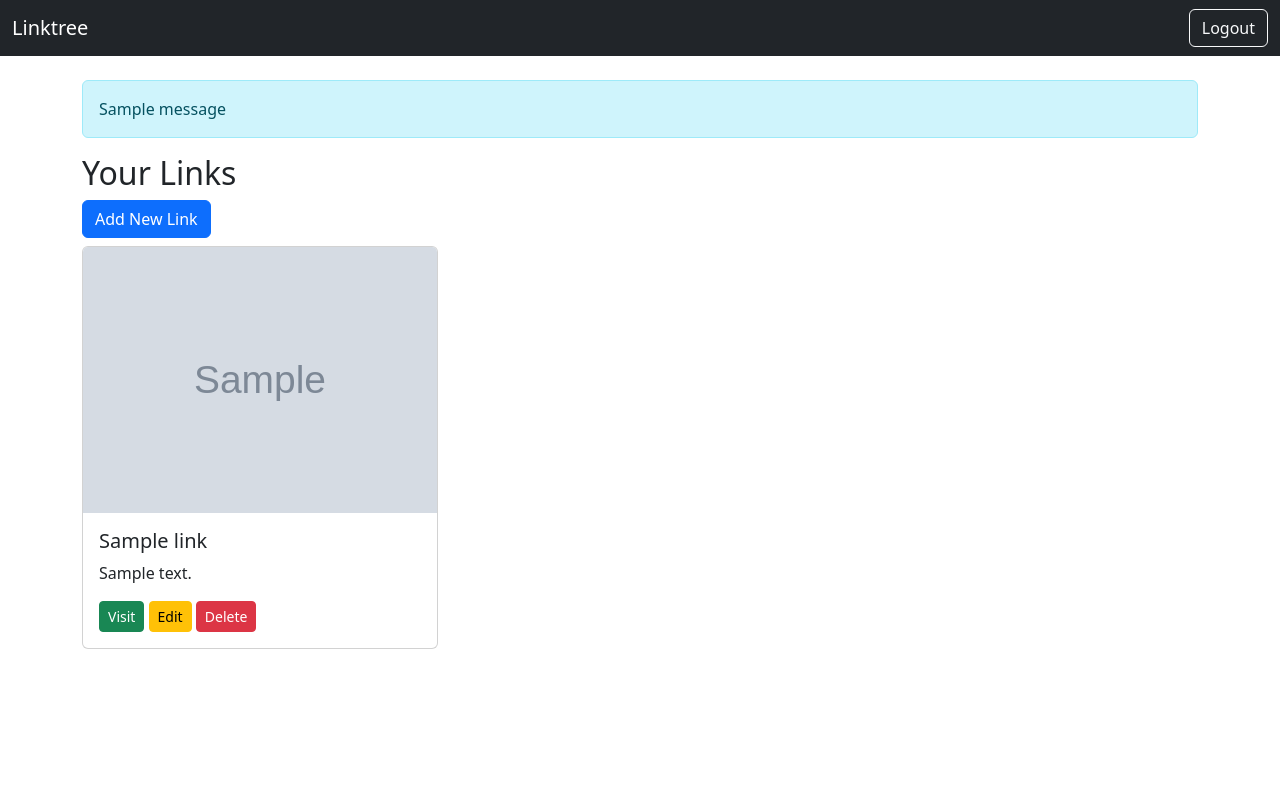
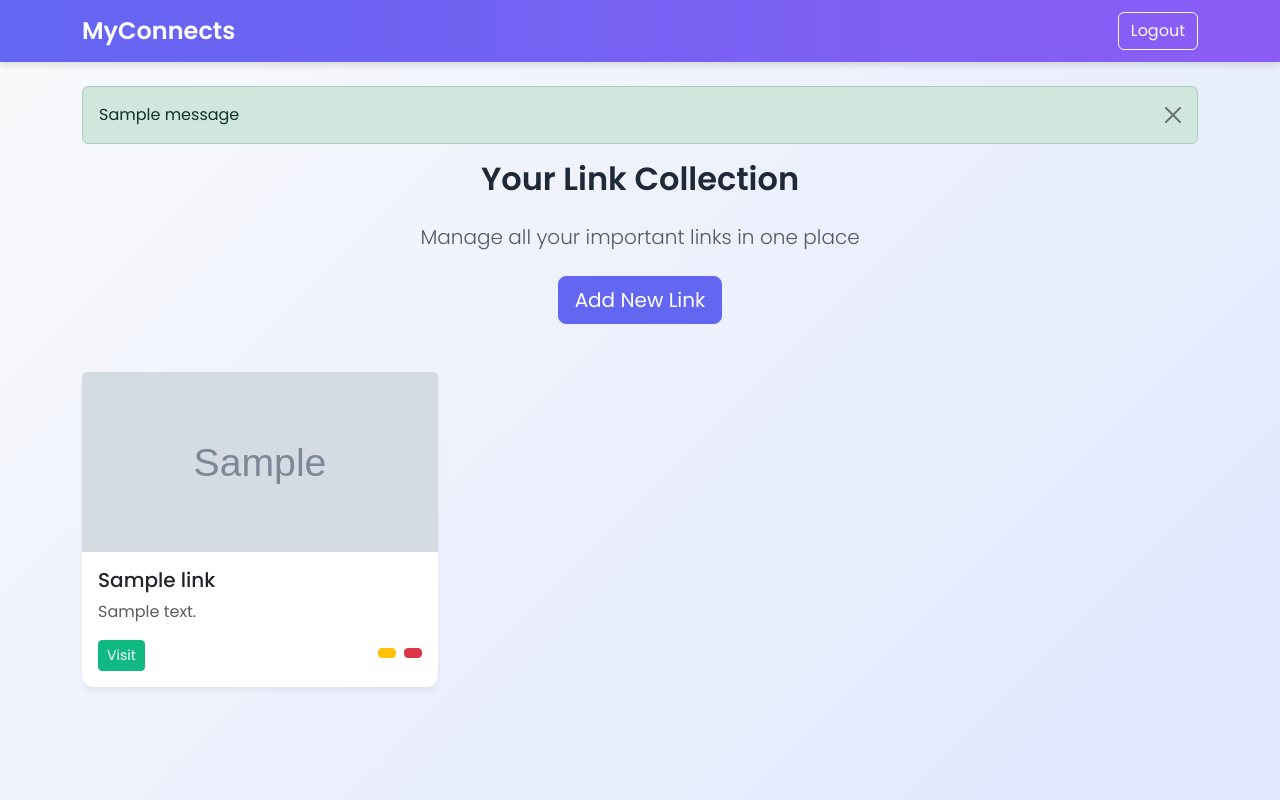
Before and after one commit to Nextbrand18/connectapp, a Flask app: page /dashboard in a window 1280 px wide. Run offline with Flask 3, Linux system fonts and the light colour scheme; a user stored in the database is signed in; tables that the repository leaves empty hold one stand-in row (values such as "Sample post"); grey boxes marked "Sample" are stand-in pictures; one stand-in notice (Sample message) is shown.

Commit message:
add colours

```diff
--- a/app/templates/base.html
+++ b/app/templates/base.html
@@ -5,25 +5,86 @@
   <title>Linktree Clone</title>
   <meta name="viewport" content="width=device-width, initial-scale=1">
   <link href="https://cdn.jsdelivr.net/npm/bootstrap@5.3.0/dist/css/bootstrap.min.css" rel="stylesheet">
+  <link href="https://fonts.googleapis.com/css2?family=Poppins:wght@300;400;500;600&display=swap" rel="stylesheet">
+  <style>
+    :root {
+      --primary-color: #6366f1;
+      --secondary-color: #8b5cf6;
+      --accent-color: #ec4899;
+      --light-color: #f9fafb;
+      --dark-color: #1f2937;
+    }
+    body {
+      font-family: 'Poppins', sans-serif;
+      background: linear-gradient(135deg, var(--light-color), #e0e7ff);
+      min-height: 100vh;
+    }
+    .navbar {
+      background: linear-gradient(90deg, var(--primary-color), var(--secondary-color)) !important;
+      box-shadow: 0 4px 6px rgba(0, 0, 0, 0.1);
+    }
+    .navbar-brand {
+      font-weight: 600;
+      font-size: 1.5rem;
+    }
+    .card {
+      border: none;
+      border-radius: 12px;
+      box-shadow: 0 4px 6px rgba(0, 0, 0, 0.05);
+      transition: transform 0.3s ease, box-shadow 0.3s ease;
+    }
+    .card:hover {
+      transform: translateY(-5px);
+      box-shadow: 0 10px 15px rgba(0, 0, 0, 0.1);
+    }
+    .btn-primary {
+      background-color: var(--primary-color);
+      border-color: var(--primary-color);
+    }
+    .btn-primary:hover {
+      background-color: #4f46e5;
+      border-color: #4f46e5;
+    }
+    .btn-success {
+      background-color: #10b981;
+      border-color: #10b981;
+    }
+    .form-control:focus {
+      border-color: var(--primary-color);
+      box-shadow: 0 0 0 0.25rem rgba(99, 102, 241, 0.25);
+    }
+    h2 {
+      color: var(--dark-color);
+      font-weight: 600;
+      margin-bottom: 1.5rem;
+    }
+  </style>
 </head>
 <body>
-<nav class="navbar navbar-expand-lg navbar-dark bg-dark">
-  <div class="container-fluid">
-    <a class="navbar-brand" href="{{ url_for('main.dashboard') }}">Linktree</a>
+  <nav class="navbar navbar-expand-lg navbar-dark">
+    <div class="container">
+      <a class="navbar-brand" href="{{ url_for('main.dashboard') }}">MyConnects</a>
       {% if current_user.is_authenticated %}
       <a class="btn btn-outline-light" href="{{ url_for('main.logout') }}">Logout</a>
       {% endif %}
     </div>
   </nav>
-<div class="container mt-4">
-  {% with messages = get_flashed_messages() %}
+
+  <div class="container py-4">
+    {% with messages = get_flashed_messages(with_categories=true) %}
       {% if messages %}
-      {% for msg in messages %}
-        <div class="alert alert-info">{{ msg }}</div>
+        {% for category, msg in messages %}
+          <div class="alert alert-{{ category }} alert-dismissible fade show">
+            {{ msg }}
+            <button type="button" class="btn-close" data-bs-dismiss="alert" aria-label="Close"></button>
+          </div>
         {% endfor %}
       {% endif %}
     {% endwith %}
+
     {% block content %}{% endblock %}
   </div>
+
+  <script src="https://cdn.jsdelivr.net/npm/bootstrap@5.3.0/dist/js/bootstrap.bundle.min.js"></script>
 </body>
 </html>
--- a/app/templates/dashboard.html
+++ b/app/templates/dashboard.html
@@ -1,21 +1,60 @@
 {% extends 'base.html' %}
+
 {% block content %}
-<h2>Your Links</h2>
-<a class="btn btn-primary mb-2" href="{{ url_for('main.add_link') }}">Add New Link</a>
-<div class="row">
+<div class="text-center mb-5">
+  <h2>Your Link Collection</h2>
+  <p class="lead text-muted">Manage all your important links in one place</p>
+  <a class="btn btn-primary btn-lg mt-2" href="{{ url_for('main.add_link') }}">
+    <i class="bi bi-plus-circle"></i> Add New Link
+  </a>
+</div>
+
+<div class="row g-4">
   {% for link in links %}
   <div class="col-md-4">
-    <div class="card mb-3">
+    <div class="card h-100">
       {% if link.image_filename %}
-      <img src="{{ url_for('static', filename='uploads/' ~ link.image_filename) }}" class="card-img-top">
+      <img src="{{ url_for('static', filename='uploads/' ~ link.image_filename) }}"
+           class="card-img-top"
+           style="height: 180px; object-fit: cover;">
+      {% else %}
+      <div class="card-img-top bg-primary text-white d-flex align-items-center justify-content-center"
+           style="height: 180px;">
+        <i class="bi bi-link-45deg" style="font-size: 3rem;"></i>
+      </div>
       {% endif %}
-      <div class="card-body">
-        <h5 class="card-title">{{ link.title or link.url }}</h5>
-        <p class="card-text">{{ link.notes }}</p>
-        <a href="{{ link.url }}" target="_blank" class="btn btn-sm btn-success">Visit</a>
-        <a href="{{ url_for('main.edit_link', link_id=link.id) }}" class="btn btn-sm btn-warning">Edit</a>
-        <a href="{{ url_for('main.delete_link', link_id=link.id) }}" class="btn btn-sm btn-danger">Delete</a>
+      <div class="card-body d-flex flex-column">
+        <h5 class="card-title">{{ link.title or link.url|truncate(30) }}</h5>
+        <p class="card-text text-muted">{{ link.notes|truncate(100) }}</p>
+        <div class="mt-auto d-flex justify-content-between">
+          <a href="{{ link.url }}" target="_blank" class="btn btn-sm btn-success">
+            <i class="bi bi-box-arrow-up-right"></i> Visit
+          </a>
+          <div>
+            <a href="{{ url_for('main.edit_link', link_id=link.id) }}"
+               class="btn btn-sm btn-warning me-1">
+              <i class="bi bi-pencil"></i>
+            </a>
+            <a href="{{ url_for('main.delete_link', link_id=link.id) }}"
+               class="btn btn-sm btn-danger">
+              <i class="bi bi-trash"></i>
+            </a>
+          </div>
+        </div>
       </div>
+    </div>
+  </div>
+  {% else %}
+  <div class="col-12">
+    <div class="text-center py-5">
+      <img src="https://cdn-icons-png.flaticon.com/512/4076/4076478.png"
+           style="width: 120px; opacity: 0.7;"
+           class="mb-4">
+      <h4>No links yet</h4>
+      <p class="text-muted">Start by adding your first link</p>
+      <a href="{{ url_for('main.add_link') }}" class="btn btn-primary">
+        Add Your First Link
+      </a>
     </div>
   </div>
   {% endfor %}
```
Also changed, not shown: app/__init__.py (+15 -0 lines), app/routes.py (+16 -0 lines), app/templates/login.html (+42 -6 lines), init_db.py (added, +25 -0 lines), manage.py (added, +14 -0 lines), note.txt (added, +22 -0 lines), app/static/uploads/download.jpg (added), app/static/uploads/download_1.jpg (added), app/static/uploads/download_1_1.jpg (added), app/static/uploads/download_2.jpg (added). Lines whose indentation alone changed are shown as unchanged.
